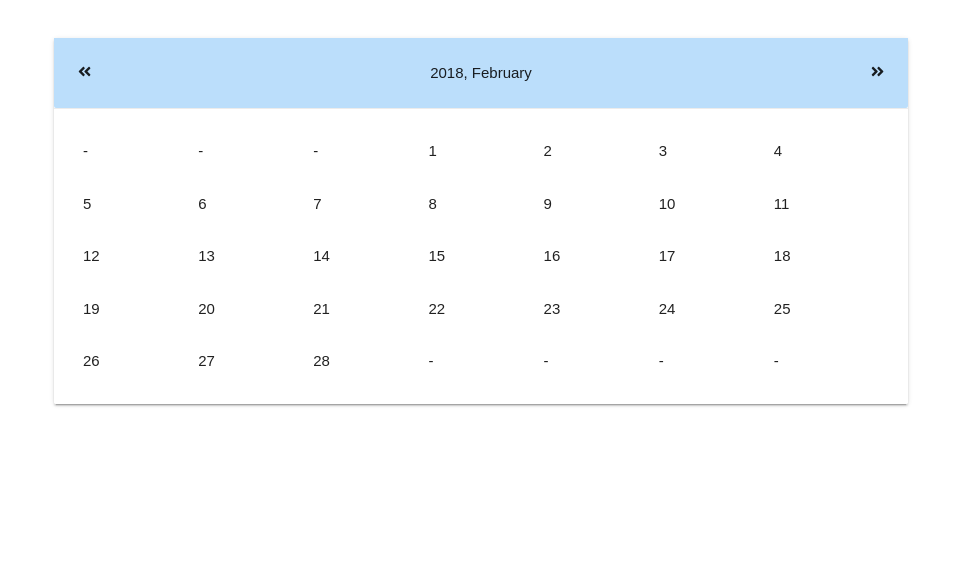
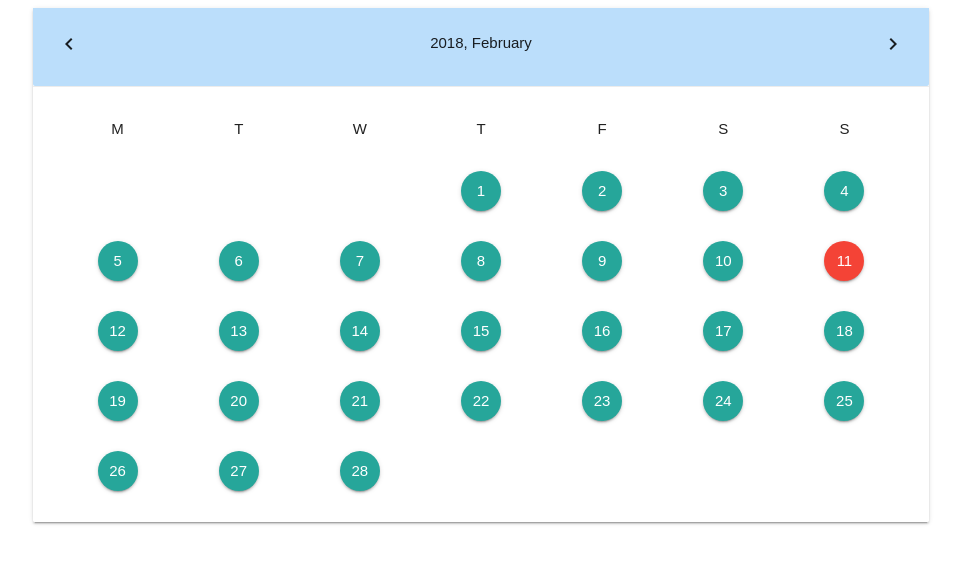
Before and after one commit to dydokamil/calendar-react-sockets, a React (Create React App) app: page / in a window 1280 px wide. Shown: the top 564 px of the page, without its empty margins (159-1120 px from the left). Built offline with nearby package versions, Linux system fonts and the light colour scheme; no server answers.

Commit message:
Current day is highlighted

```diff
--- a/public/index.html
+++ b/public/index.html
@@ -11,6 +11,7 @@
     <link rel="manifest" href="%PUBLIC_URL%/manifest.json">
     <link rel="shortcut icon" href="%PUBLIC_URL%/favicon.ico">
     <link rel="stylesheet" href="https://cdnjs.cloudflare.com/ajax/libs/materialize/0.100.2/css/materialize.min.css">
+    <link href="https://fonts.googleapis.com/icon?family=Material+Icons" rel="stylesheet">
     <!--
       Notice the use of %PUBLIC_URL% in the tags above.
       It will be replaced with the URL of the `public` folder during the build.
@@ -39,6 +40,5 @@
     -->
     <script type="text/javascript" src="https://code.jquery.com/jquery-3.2.1.min.js"></script>
     <script src="https://cdnjs.cloudflare.com/ajax/libs/materialize/0.100.2/js/materialize.min.js"></script>
-    <script defer src="https://use.fontawesome.com/releases/v5.0.6/js/all.js"></script>
   </body>
 </html>
--- a/src/actions/index.js
+++ b/src/actions/index.js
@@ -2,6 +2,10 @@ import axios from "axios";
 import moment from "moment";
 
 export const GET_MONTH_DETAILS = "get_month_details";
+export const FETCH_EVENTS = "fetch_events";
+export const ADD_EVENT = "add_event";
+
+const ROOT_URL = "http://localhost:8000/calendar/rest";
 
 export function getMonthDetails(year, month) {
   const calendarMonth = month + 1;
@@ -27,3 +31,52 @@ export function getMonthDetails(year, month) {
     }
   };
 }
+
+export function addEvent(
+  day,
+  label,
+  login, // login/password for brevity
+  password,
+  start_datetime = null,
+  end_datetime = null
+) {
+  const request = axios.post(`${ROOT_URL}/calendar_entry/`, {
+    label,
+    start_datetime,
+    end_datetime,
+    auth: {
+      username: login,
+      password: password
+    }
+  });
+
+  return {
+    type: ADD_EVENT,
+    payload: request
+  };
+}
+
+export function fetchEvents(
+  login,
+  password,
+  year = undefined,
+  month = undefined,
+  day = undefined
+) {
+  const request = axios.get(`${ROOT_URL}/calendar_entry/`, {
+    auth: {
+      username: login,
+      password: password
+    },
+    params: {
+      year,
+      month,
+      day
+    }
+  });
+
+  return {
+    type: FETCH_EVENTS,
+    payload: request
+  };
+}
--- /dev/null
+++ b/src/containers/add_event.js
@@ -0,0 +1,86 @@
+import React, { Component } from "react";
+import { connect } from "react-redux";
+import { addEvent } from "../actions";
+
+class AddEvent extends Component {
+  constructor(props) {
+    super(props);
+
+    this.toggleEntireDay = this.toggleEntireDay.bind(this);
+
+    this.state = { entireDay: true };
+  }
+
+  toggleEntireDay() {
+    this.setState({
+      entireDay: !this.state.entireDay
+    });
+  }
+
+  render() {
+    return (
+      <div className="card">
+        <div className="card-content">
+          <div className="row no-margin-bottom">
+            <form className="col s12">
+              <div className="row">
+                <div className="input-field col s12">
+                  <input
+                    disabled
+                    id="date"
+                    value={`${this.props.year}-${this.props.month}-${
+                      this.props.day
+                    }`}
+                    type="text"
+                    className="validate datepicker"
+                  />
+                </div>
+                <div className="switch">
+                  <label>
+                    <input type="checkbox" onChange={this.toggleEntireDay} />
+                    <span className="lever" />
+                    Entire day
+                  </label>
+                </div>
+                {this.state.entireDay && (
+                  <div>
+                    <div className="input-field col s12">
+                      <input
+                        id="time1"
+                        type="text"
+                        className="validate timepicker"
+                      />
+                      <label htmlFor="time">Start Time</label>
+                    </div>
+                    <div className="input-field col s12">
+                      <input
+                        id="time2"
+                        type="text"
+                        className="validate timepicker"
+                      />
+                      <label htmlFor="time">End Time</label>
+                    </div>
+                  </div>
+                )}
+              </div>
+              <button
+                className="btn waves-effect waves-light"
+                type="submit"
+                name="action"
+              >
+                Submit
+                <i className="material-icons right">send</i>
+              </button>
+            </form>
+          </div>
+        </div>
+      </div>
+    );
+  }
+}
+
+function mapStateToProps() {
+  return {};
+}
+
+export default connect(mapStateToProps, { addEvent })(AddEvent);
--- a/src/containers/calendar.js
+++ b/src/containers/calendar.js
@@ -3,13 +3,26 @@ import _ from "lodash";
 import moment from "moment";
 import { connect } from "react-redux";
 
-import { getMonthDetails } from "../actions";
+import { getMonthDetails, fetchEvents } from "../actions";
+import AddEvent from "./add_event";
 
 class Calendar extends Component {
   componentWillMount() {
     const now = moment();
+    console.log(now);
     this.props.getMonthDetails(now.year(), now.month());
     this.changeMonth = this.changeMonth.bind(this);
+    this.displayAddEvent = this.displayAddEvent.bind(this);
+
+    this.setState({
+      day: null,
+      content: null,
+      showComponent: false,
+      todayMonth: moment().month(),
+      todayDay: moment().day()
+    });
+
+    this.props.fetchEvents("admin", "zaq12wrx");
   }
 
   nextMonth = () => this.changeMonth(true);
@@ -35,6 +48,10 @@ class Calendar extends Component {
     }
   }
 
+  displayAddEvent(test, id) {
+    this.setState({ showComponent: true, day: id });
+  }
+
   render() {
     return (
       <div className="container">
@@ -46,7 +63,7 @@ class Calendar extends Component {
                   className="unstylized-button blue lighten-4"
                   onClick={this.previousMonth.bind(this)}
                 >
-                  <span className="fas fa-angle-double-left" />
+                  <i className="material-icons">keyboard_arrow_left</i>
                 </button>
               </div>
               <div align="center" className="col s8">
@@ -60,15 +77,24 @@ class Calendar extends Component {
                   className="unstylized-button blue lighten-4"
                   onClick={this.nextMonth.bind(this)}
                 >
-                  <span className="fas fa-angle-double-right" />
+                  <i className="material-icons">keyboard_arrow_right</i>
                 </button>
               </div>
             </div>
           </div>
           {/* body */}
           <div className="card-action">
-            <table>
+            <table className="center">
               <tbody>
+                <tr>
+                  <td>M</td>
+                  <td>T</td>
+                  <td>W</td>
+                  <td>T</td>
+                  <td>F</td>
+                  <td>S</td>
+                  <td>S</td>
+                </tr>
                 {this.props.monthDetails.first &&
                   _.map(
                     _.range(
@@ -81,7 +107,7 @@ class Calendar extends Component {
                     ),
                     week => {
                       return (
-                        <tr>
+                        <tr key={week}>
                           {_.map(_.range(7), day => {
                             return week * 7 + day + 1 >=
                               this.props.monthDetails.first.weekday &&
@@ -90,14 +116,37 @@ class Calendar extends Component {
                                 1 -
                                 this.props.monthDetails.first.weekday <
                                 this.props.monthDetails.last.day ? (
-                              <td>
-                                {week * 7 +
-                                  day +
-                                  2 -
-                                  this.props.monthDetails.first.weekday}
+                              <td key={day}>
+                                <button
+                                  onClick={event => {
+                                    this.displayAddEvent(
+                                      event,
+                                      week * 7 +
+                                        day +
+                                        2 -
+                                        this.props.monthDetails.first.weekday
+                                    );
+                                  }}
+                                  className={`btn-floating waves-effect ${
+                                    moment().month() ===
+                                      this.props.monthDetails.month &&
+                                    parseInt(moment().format("DD"), 10) ===
+                                      week * 7 +
+                                        day +
+                                        2 -
+                                        this.props.monthDetails.first.weekday
+                                      ? "red"
+                                      : ""
+                                  }`}
+                                >
+                                  {week * 7 +
+                                    day +
+                                    2 -
+                                    this.props.monthDetails.first.weekday}
+                                </button>
                               </td>
                             ) : (
-                              <td>-</td>
+                              <td key={day} />
                             );
                           })}
                         </tr>
@@ -108,13 +157,22 @@ class Calendar extends Component {
             </table>
           </div>
         </div>
+        {this.state.showComponent && (
+          <AddEvent
+            year={this.props.monthDetails.year}
+            month={this.props.monthDetails.month}
+            day={this.state.day}
+          />
+        )}
       </div>
     );
   }
 }
 
 function mapStateToProps(state) {
-  return { monthDetails: state.monthDetails };
+  return { monthDetails: state.monthDetails, events: state.events };
 }
 
-export default connect(mapStateToProps, { getMonthDetails })(Calendar);
+export default connect(mapStateToProps, { getMonthDetails, fetchEvents })(
+  Calendar
+);
--- a/src/index.css
+++ b/src/index.css
@@ -1,6 +1,6 @@
 body {
   margin: 0;
-  padding: 2rem;
+  /* padding: 2rem; */
   font-family: sans-serif;
 }
 
@@ -21,3 +21,19 @@ body {
 .unstylized-button:focus {
   background-color: rgba(0, 0, 0, 0);
 }
+
+button {
+  /* max-width: 100% !important; */
+  /* width: 100% !important; */
+  /* max-height: 100% !important; */
+  /* height: 100% !important; */
+}
+
+table.center tr td {
+  text-align: center;
+}
+
+td,
+th {
+  padding: 1rem;
+}
--- /dev/null
+++ b/src/reducers/event_reducer.js
@@ -0,0 +1,12 @@
+import { ADD_EVENT, FETCH_EVENTS } from "../actions";
+
+export default function(state = {}, action) {
+  switch (action.type) {
+    case ADD_EVENT:
+      return { ...state, [action.payload.data.id]: action.payload.data };
+    case FETCH_EVENTS:
+      return action.payload;
+    default:
+      return state;
+  }
+}
--- a/src/reducers/index.js
+++ b/src/reducers/index.js
@@ -1,8 +1,10 @@
 import { combineReducers } from "redux";
 import monthDetailsReducer from "./month_details_reducer";
+import eventsReducer from "./event_reducer";
 
 const rootReducer = combineReducers({
-  monthDetails: monthDetailsReducer
+  monthDetails: monthDetailsReducer,
+  events: eventsReducer
 });
 
 export default rootReducer;
```
